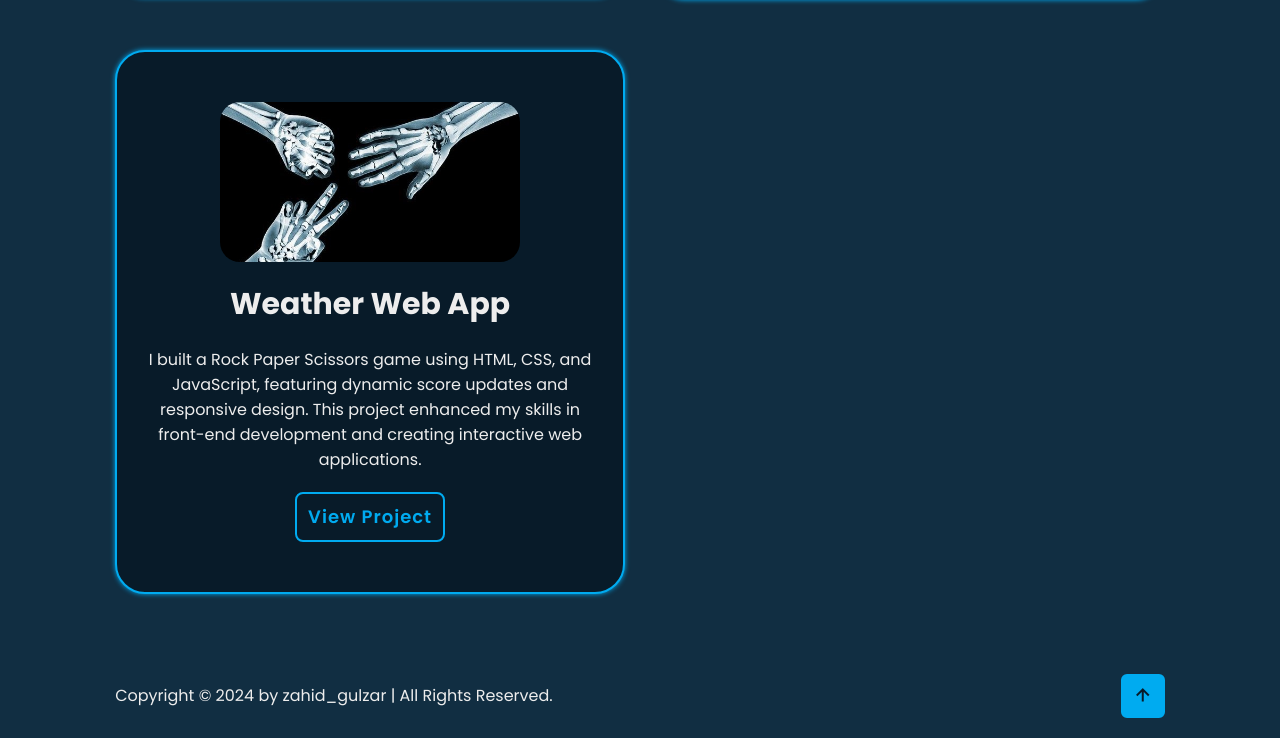
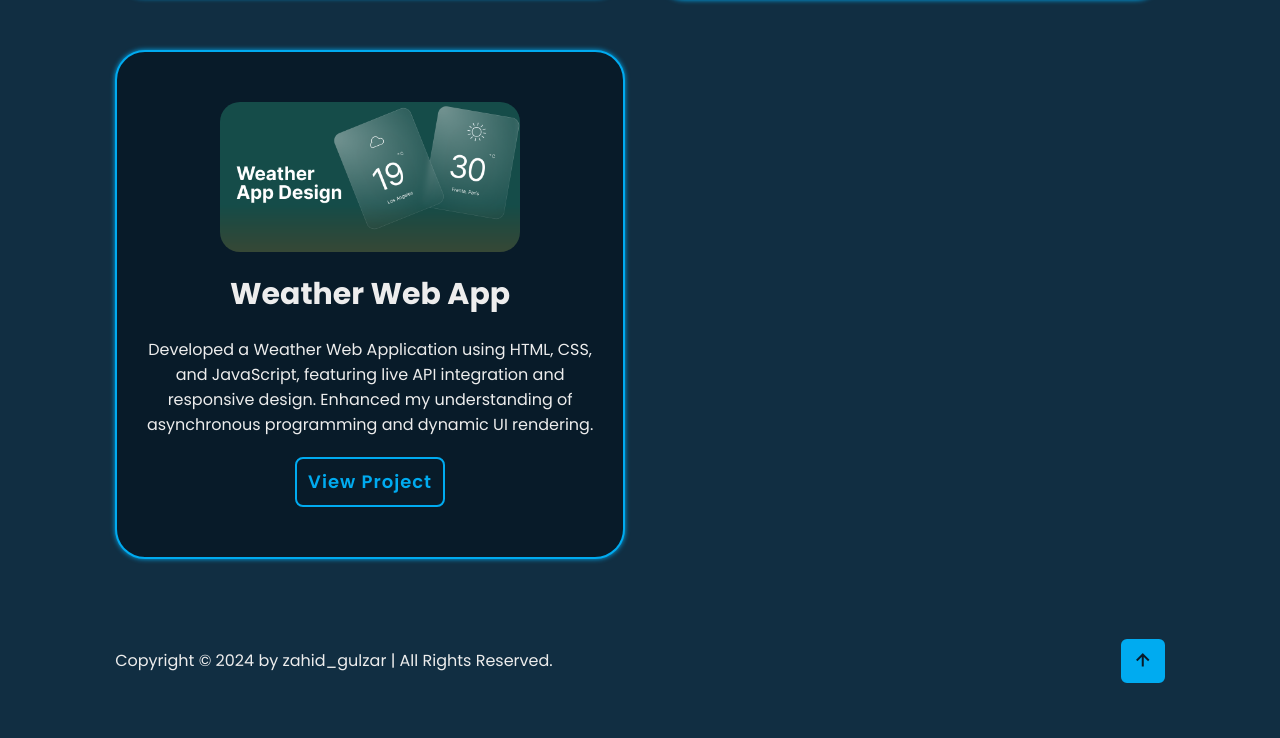
Before and after one commit to zahid-gulzar/frontend-developer, a plain HTML site: page projects.html in a window 1280 px wide. Shown: the part 1994-2732 px from the top of the page. After the commit the page ends 2697 px from the top, so only its background shows below. Drawn offline with nearby package versions, Linux system fonts and the light colour scheme.

Commit message:
Update projects.html

```diff
--- a/projects.html
+++ b/projects.html
@@ -118,14 +118,14 @@
 
              <div class="project-card">
                 <span class="animate" style="--i:12;"></span>
-                <img src="stone paper scissors.jpg" target="_blank">
+                <img src="Weather-Web-App.png" target="_blank">
 
                 <h3>Weather Web App</h3>
-                <p>I built a Rock Paper Scissors game using HTML, CSS, and JavaScript, featuring dynamic score updates and responsive design. This project enhanced my skills in front-end development and creating interactive web applications.</p>
+                <p>Developed a Weather Web Application using HTML, CSS, and JavaScript, featuring live API integration and responsive design. Enhanced my understanding of asynchronous programming and dynamic UI rendering.</p>
 
                 <div class="btn-box btns">
                     <span class="animate" style="--i:13;"></span>
-                    <a href="rock-paper-scissors.html" target="_blank" class="btn">View Project</a>
+                    <a href="webApp.html" target="_blank" class="btn">View Project</a>
                 </div>
             </div>
         </div>
```
